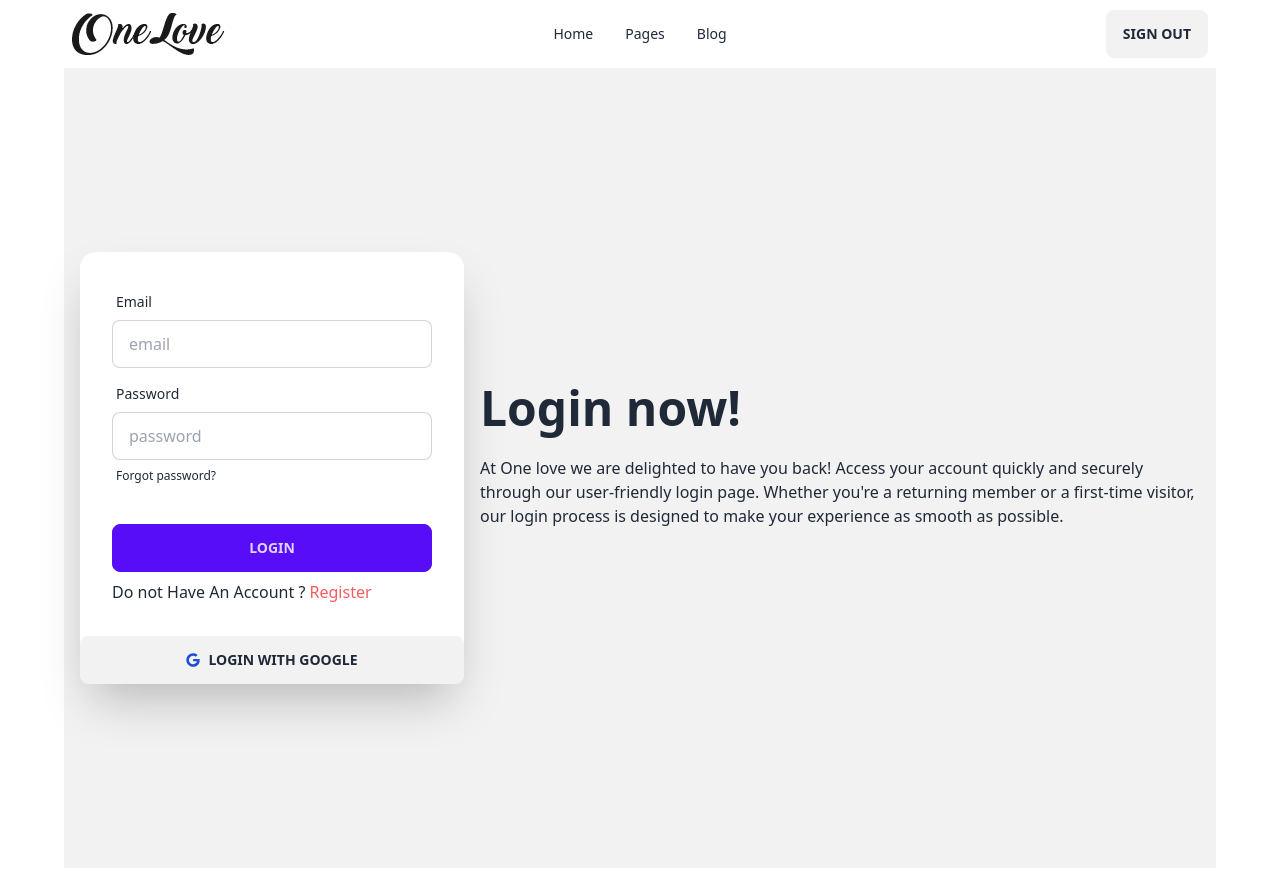
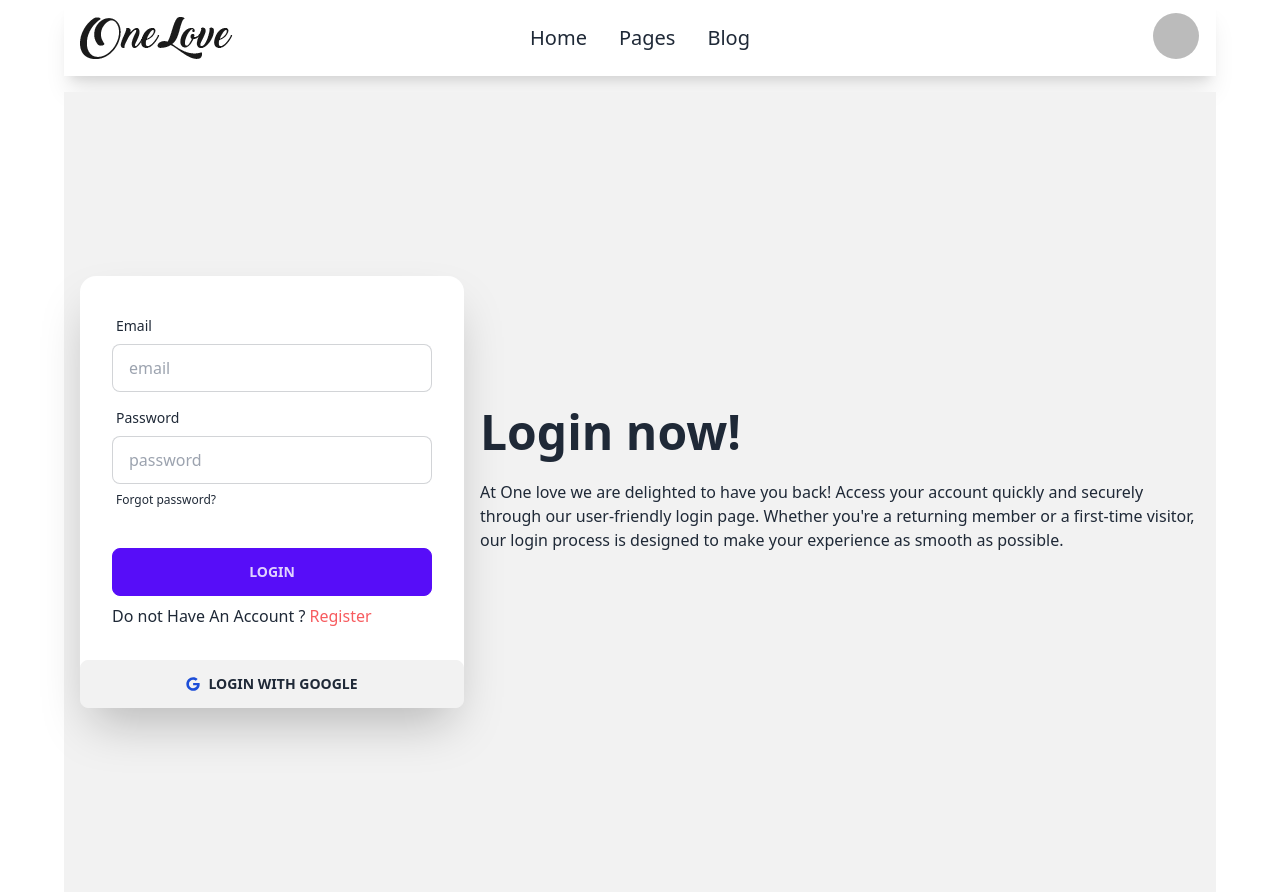
Before and after one commit to Yeasin7772/event-management-09, a React (Vite) app: page /login in a window 1280 px wide. Before the commit the page ends 868 px from the top, so only its background shows below. Built offline with nearby package versions, Linux system fonts and the light colour scheme; no server answers; sample sign-in values are in the browser's storage.

Commit message:
user log the page user name, profile picture and the logout show the sign button

```diff
--- a/src/Pages/Register/Register.jsx
+++ b/src/Pages/Register/Register.jsx
@@ -8,7 +8,7 @@ const Register = () => {
     const [registerError, setRegisterError] = useState('')
     const [registerSuccess, setRegisterSuccess] = useState('')
 
-    const { createUser } = useContext(AuthContext)
+    const { createUser,handleUpdateProfile } = useContext(AuthContext)
 
     const handelRegister = (e) => {
         e.preventDefault()
@@ -31,9 +31,15 @@ const Register = () => {
 
 
         createUser(email, password)
-            .then(result => {
-                console.log(result.user);
-                setRegisterSuccess('user created successfully.')
+        .then(result => {
+            console.log(result.user);
+            handleUpdateProfile(name)
+                .then(() => {
+                    setRegisterSuccess('user created successfully.')
+
+
+                })
+
             })
             .catch(error => {
                 console.error(error);
--- a/src/Pages/WeddingDetalis/WeddingDetails.jsx
+++ b/src/Pages/WeddingDetalis/WeddingDetails.jsx
@@ -1,6 +1,7 @@
 import { useEffect, useState } from "react";
 import { useLoaderData, useParams } from "react-router-dom";
 import WeddingDetalisCard from "./WeddingDetalisCard";
+import Navbar from "../../components/Navbar/Navbar";
 
 const WeddingDetails = () => {
     const [wedding, setWedding] = useState()
@@ -21,6 +22,8 @@ const WeddingDetails = () => {
     return (
         <div>
 
+            <Navbar></Navbar>
+
             <div className="flex justify-center items-center mt-10">
                 {
                     <WeddingDetalisCard wedding={wedding} ></WeddingDetalisCard>
--- a/src/Pages/WeddingDetalis/WeddingDetalisCard.jsx
+++ b/src/Pages/WeddingDetalis/WeddingDetalisCard.jsx
@@ -7,7 +7,7 @@ const WeddingDetalisCard = ({ wedding }) => {
     return (
 
         <div>
-            <Navbar></Navbar>
+
             <div className="mt-10">
 
 
--- a/src/Providers/AuthProvider.jsx
+++ b/src/Providers/AuthProvider.jsx
@@ -1,4 +1,4 @@
-import { GoogleAuthProvider, createUserWithEmailAndPassword, onAuthStateChanged, signInWithEmailAndPassword, signInWithPopup, signOut } from "firebase/auth";
+import { GoogleAuthProvider, createUserWithEmailAndPassword, onAuthStateChanged, signInWithEmailAndPassword, signInWithPopup, signOut, updateProfile } from "firebase/auth";
 import { createContext, useEffect, useState } from "react";
 import auth from "../firebase/firebase.config";
 
@@ -10,9 +10,11 @@ const googleProvider = new GoogleAuthProvider();
 const AuthProvider = ({ children }) => {
 
     const [user, setUser] = useState()
+
     const [loading, setLoading] = useState(true)
 
     const googleLogin =()=>{
+        setLoading(true)
         signInWithPopup(auth, googleProvider)
     }
 
@@ -24,6 +26,12 @@ const AuthProvider = ({ children }) => {
     const login = (email, password) => {
         setLoading(true)
         return signInWithEmailAndPassword(auth, email, password)
+    }
+
+    const handleUpdateProfile = (name, photo) => {
+        return updateProfile(auth.currentUser, {
+            displayName: name, photoURL: photo
+        })
     }
 
     const logOut = () => {
@@ -52,6 +60,7 @@ const AuthProvider = ({ children }) => {
         createUser,
         login,
         logOut,
+        handleUpdateProfile,
         loading
 
     }
--- a/src/components/Navbar/Navbar.jsx
+++ b/src/components/Navbar/Navbar.jsx
@@ -25,15 +25,15 @@ const Navbar = () => {
 
     const navLinks = <>
 
-        <li><NavLink to='/'>Home</NavLink></li>
-        <li><NavLink to='/pages'>Pages</NavLink></li>
-        <li><NavLink to='/blog'>Blog</NavLink></li>
+        <li className="text-xl"><NavLink to='/'>Home</NavLink></li>
+        <li className="text-xl"><NavLink to='/pages'>Pages</NavLink></li>
+        <li className="text-xl"><NavLink to='/blog'>Blog</NavLink></li>
 
 
     </>
     return (
         <div>
-            <div className="navbar bg-base-100">
+            <div className="navbar bg-base-100 shadow-xl mb-4 px-4">
                 <div className="navbar-start">
                     <div className="dropdown">
                         <label tabIndex={0} className="btn btn-ghost lg:hidden">
@@ -53,11 +53,37 @@ const Navbar = () => {
                     </ul>
                 </div>
                 <div className="navbar-end">
-                {
+
+                    {
+                        user?.email ? <div className="dropdown dropdown-end">
+                            <label tabIndex={0} className="btn btn-ghost btn-circle avatar">
+                                <div className="w-12 rounded-full">
+                                    <img src={user.photoURL} alt='' />
+                                </div>
+                            </label>
+                            <ul tabIndex={0} className="menu menu-sm dropdown-content mt-3 z-[1] p-2 shadow bg-base-100 rounded-box w-52">
+                                <li>
+                                    <button className="btn btn-ghost">{user.displayName}</button>
+
+                                </li>
+                                <li>
+                                    <button className="btn  btn-ghost"
+                                        onClick={handelLogOut}
+                                    >Sign Out</button>
+
+                                </li>
+                            </ul>
+                        </div>
+                            :
+                            <Link to='/login'>
+                                <button className="btn btn-sm  btn-ghost">Sign In</button>
+                            </Link>
+                    }
+                    {/* {
                     user ? <button onClick={handelLogOut} className="btn ">Sign Out</button> :
                         <Link to='/login'> <button className="btn ">Login</button></Link>
 
-                }
+                } */}
                 </div>
 
 
--- a/src/firebase/firebase.config.js
+++ b/src/firebase/firebase.config.js
@@ -5,13 +5,15 @@ import { getAuth } from "firebase/auth";
 // https://firebase.google.com/docs/web/setup#available-libraries
 
 // Your web app's Firebase configuration
+
+//console.log('inside',import.meta.env.VITE_PASS);
 const firebaseConfig = {
-  apiKey: "AIzaSyCCg-hoB2FbvVBhLQwlEJa6tJMQ1d3_l0Y",
-  authDomain: "wedding-planning-auth.firebaseapp.com",
-  projectId: "wedding-planning-auth",
-  storageBucket: "wedding-planning-auth.appspot.com",
-  messagingSenderId: "954187562984",
-  appId: "1:954187562984:web:6d1601d398acd3e97dee5d"
+  apiKey: import.meta.env.VITE_APIKEY,
+  authDomain: import.meta.env.VITE_AUTHDOMIN,
+  projectId: import.meta.env.VITE_PROJECTID,
+  storageBucket: import.meta.env.VITE_STORAGEBUCKET,
+  messagingSenderId: import.meta.env.VITE_MESSAINGSENDERID,
+  appId: import.meta.env.VITE_APPID
 };
 
 // Initialize Firebase
```
